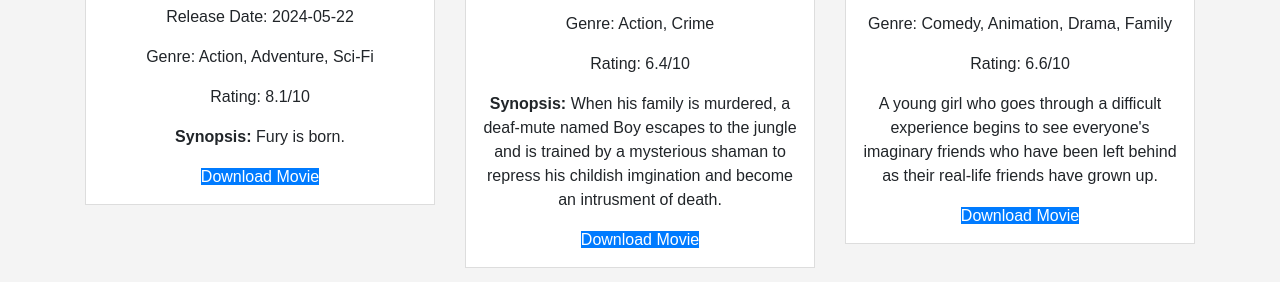
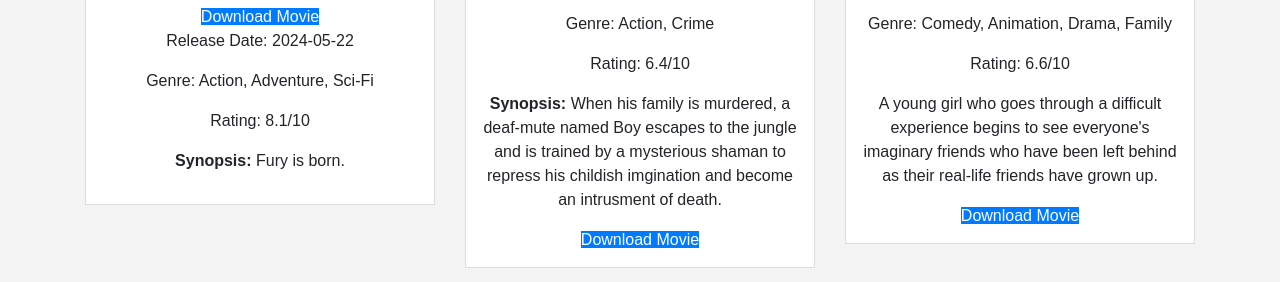
Before and after one commit to Baunknown/Movie-Mania, a plain HTML site: page index.html in a window 1280 px wide. Shown: the part 629-911 px from the top of the page. Drawn offline with nearby package versions, Linux system fonts and the light colour scheme.

Commit message:
Update index.html

```diff
--- a/index.html
+++ b/index.html
@@ -126,12 +126,11 @@ async></script>
             <div class="col-md-4">
                 <div class="movie">
                    <img src="https://netnaija.xyz/wp-content/uploads/2024/06/Furiosa-A-Mad-Max-Saga-2024-download-netnaija.webp" alt="Furiosa: A Mad Max Saga">
-                    <h3><a href="#" data-toggle="modal" data-target="#furiosaModal">Furiosa: A Mad Max Saga</a></h3>
+                    <h3><a href="#" data-toggle="modal" data-target="#furiosaModal">Furiosa: A Mad Max Saga</a></h3>  <a href="https://drive.google.com/uc?export=download&id=1cWIYkriOQ_dY2hW00eG_yvF7Et2yQuiA" download class="btn-primary">Download Movie</a>
                     <p>Release Date: 2024-05-22</p>
                     <p>Genre: Action, Adventure, Sci-Fi</p>
                     <p>Rating: 8.1/10</p>
                     <p><strong>Synopsis:</strong> Fury is born.</p>
-                    <a href="https://drive.google.com/uc?export=download&id=1cWIYkriOQ_dY2hW00eG_yvF7Et2yQuiA" download class="btn-primary">Download Movie</a>
                 </div>
             </div>
             <div class="col-md-4">
```
